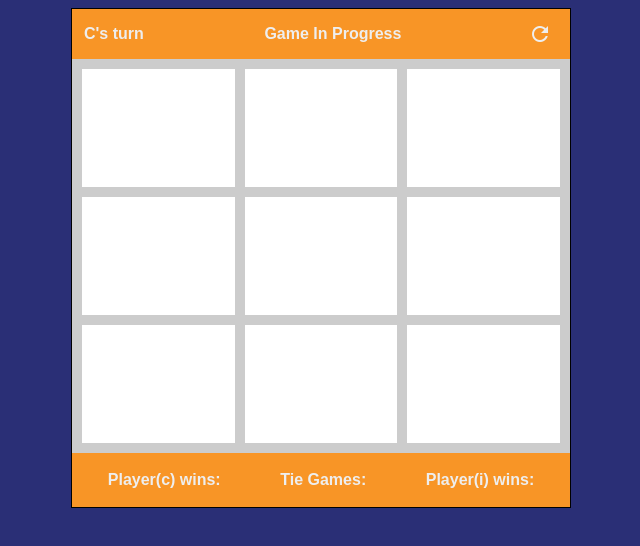
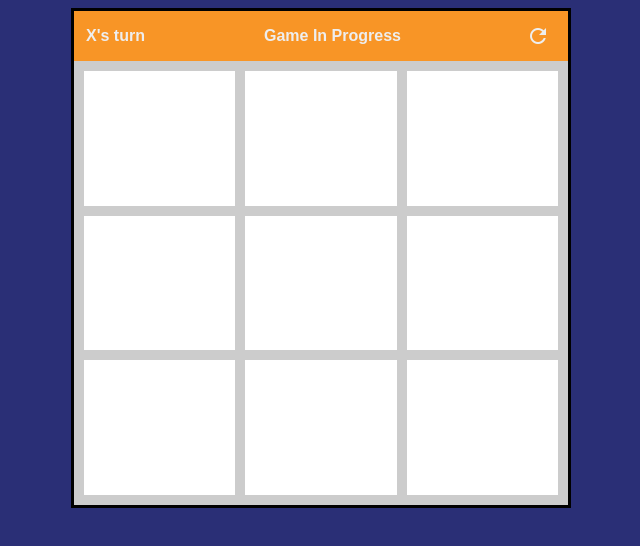
Before and after one commit to arashiwalker/iCivicstictactoe, a plain HTML site: page index.html in a window 1280 px wide. Shown: the whole page, without its empty margins (319-959 px from the left). Drawn offline with Linux system fonts and the light colour scheme.

Commit message:
finished iCivics TicTacToe game

```diff
--- a/css/main.css
+++ b/css/main.css
@@ -10,7 +10,7 @@ body {
   }
 
 #app {
-    border: 1px solid black;
+    border: 3px solid black;
     width: 500px;
     height: 500px;
     font-family: sans-serif;
@@ -49,37 +49,6 @@ body {
     cursor: pointer;
 }
 
-.footer {
-    display: flex;
-    align-items: center;
-    background: #f89526;
-    padding: 6px;
-
-}
-
-.footer > * {
-    color: #eeeeee;
-    flex-grow: 1;
-    text-align: center;
-    display: flex;
-    align-items: center;
-    justify-content: center;
-    padding: 12px;
-}
-
-.footer__c {
-
-}
-
-.footer__t {
-
-}
-
-.footer__i {
-
-}
-
-
 .board {
     display: grid;
     background: #cccccc;
--- a/js/Game.js
+++ b/js/Game.js
@@ -1,13 +1,13 @@
 // what happens when you start a new game of tic tac toe
 export default class Game {
     constructor() {
-        this.turn = "C";
+        this.turn = "X";
         this.board = new Array(9).fill(null);
     }
 
 // toogles turn of game
     nextTurn() {
-        this.turn = this.turn === "C" ? "i" : "C";
+        this.turn = this.turn === "X" ? "O" : "X";
     }
 
     makeMove(i) {
@@ -39,6 +39,7 @@ export default class Game {
             [2, 4, 6]
         ];
 
+//checking for winning combination
         for (const combination of winningCombinations) {
             const [a, b, c] = combination;
 
--- a/js/GameView.js
+++ b/js/GameView.js
@@ -20,12 +20,6 @@ export default class GameView {
                 <div class="board__tile" data-index="7"></div>
                 <div class="board__tile" data-index="8"></div>
             </div>
-            <div class="footer">
-                <div class="footer__c">Player(c) wins:</div>
-                <div class="footer__t">Tie Games:</div>
-                <div class="footer__i">Player(i) wins:</div>
-            </div
-
         `;
 
         this.onTileClick = undefined;
--- a/js/main.js
+++ b/js/main.js
@@ -4,7 +4,6 @@ import GameView from "./GameView.js";
 //importing class & app
 let game = new Game();
 let gameView = new GameView(document.getElementById("app"));
-
 
 // define functions
 gameView.onTileClick = function (i) {
```
Also changed, not shown: index.html (+1 -0 lines), images/iCivicsboard.PNG, 1 other file.
